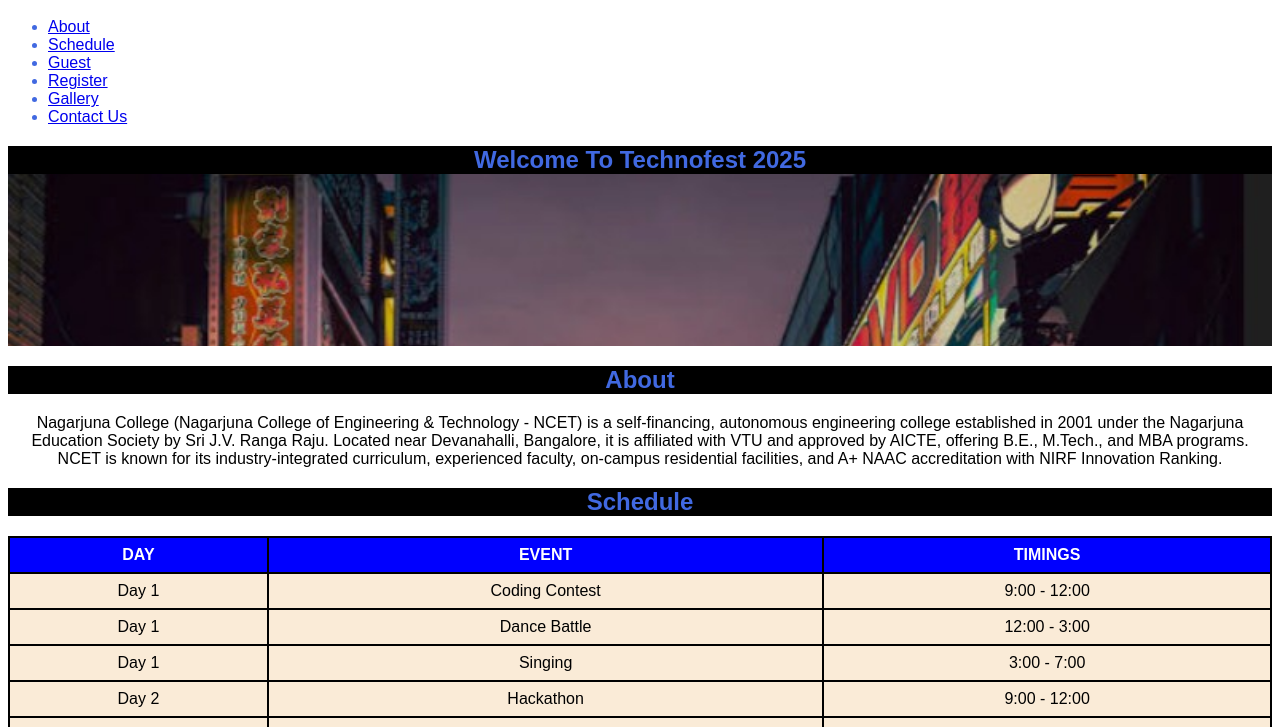
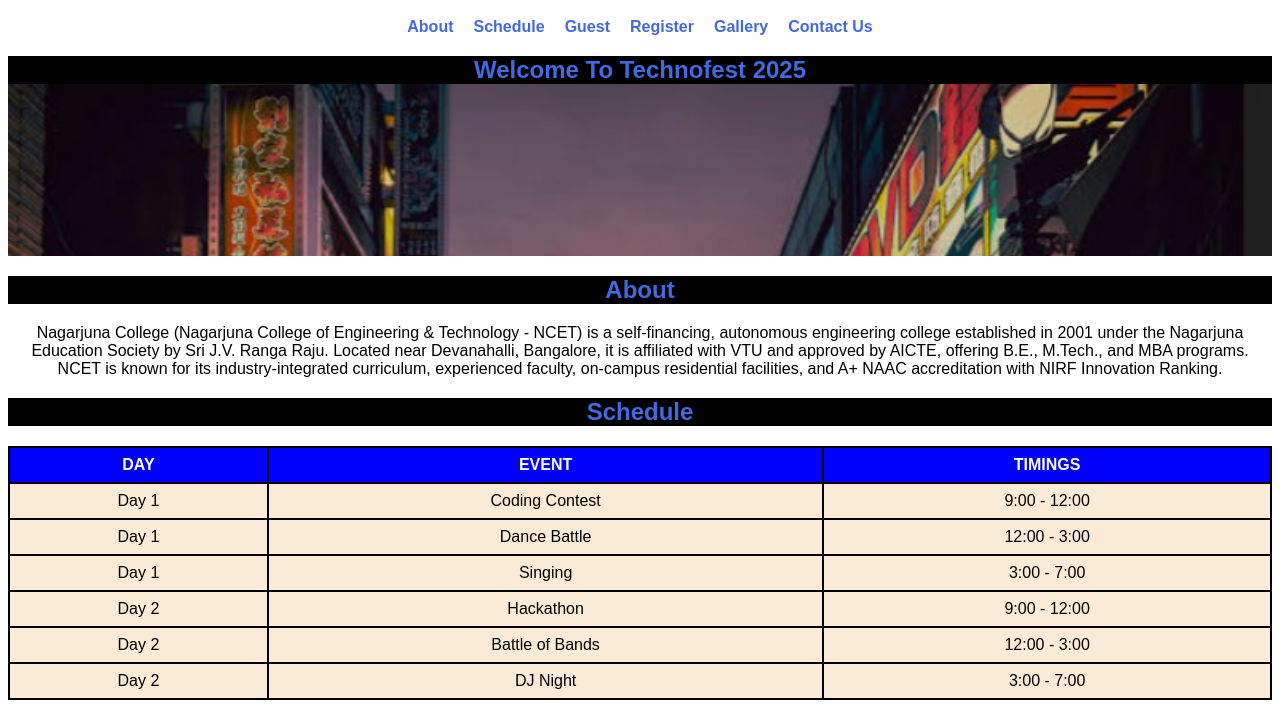
Before and after one commit to she-codesstuff/Techfestdemo, a plain HTML site: page index.html in a window 1280 px wide. Shown: the part 48-775 px from the top of the page. Drawn offline with Linux system fonts and the light colour scheme.

Commit message:
index.html

```diff
--- a/index.html
+++ b/index.html
@@ -3,6 +3,20 @@
 <head>
     <title>NCET TECNOFEST</title>
     <style>
+        ul.heading {
+        list-style-type: none;
+        padding: 0;
+        display: flex;
+        justify-content: center;
+        gap: 20px;
+        }
+
+        ul.heading li a {
+         text-decoration: none;
+        color: royalblue;
+        font-weight: bold;
+
+        }
         div {
             text-align: center;
         }
@@ -227,4 +241,5 @@
     </footer>
 </body>
 
+
 </html>
```
